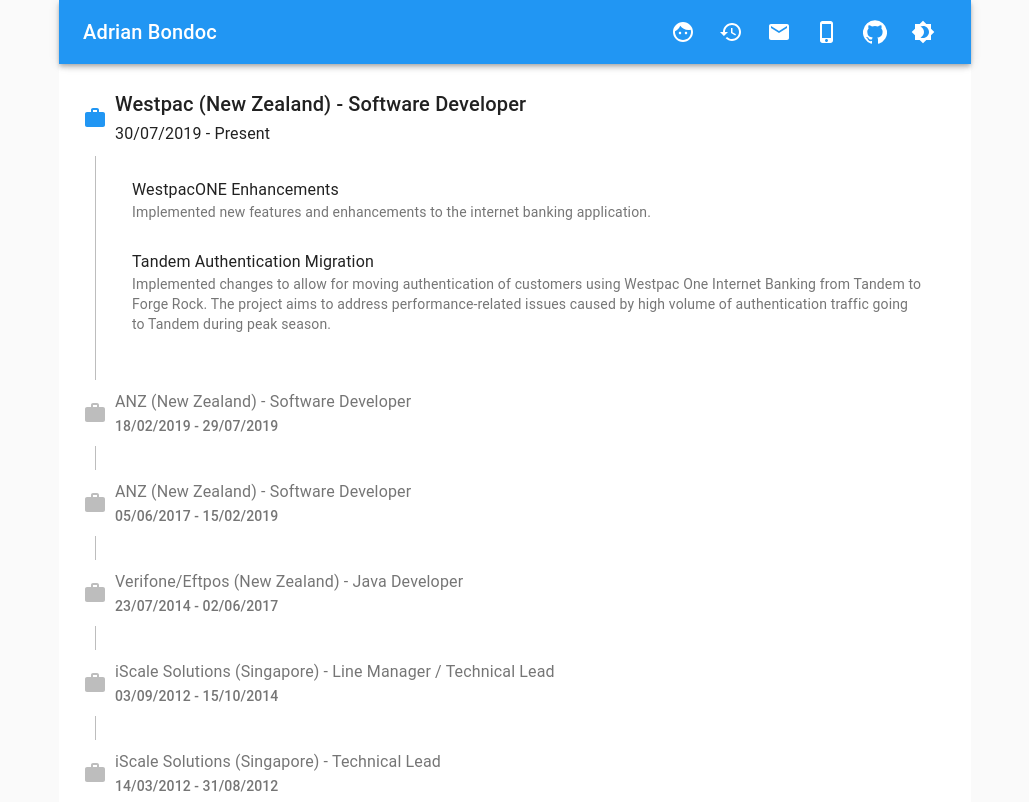
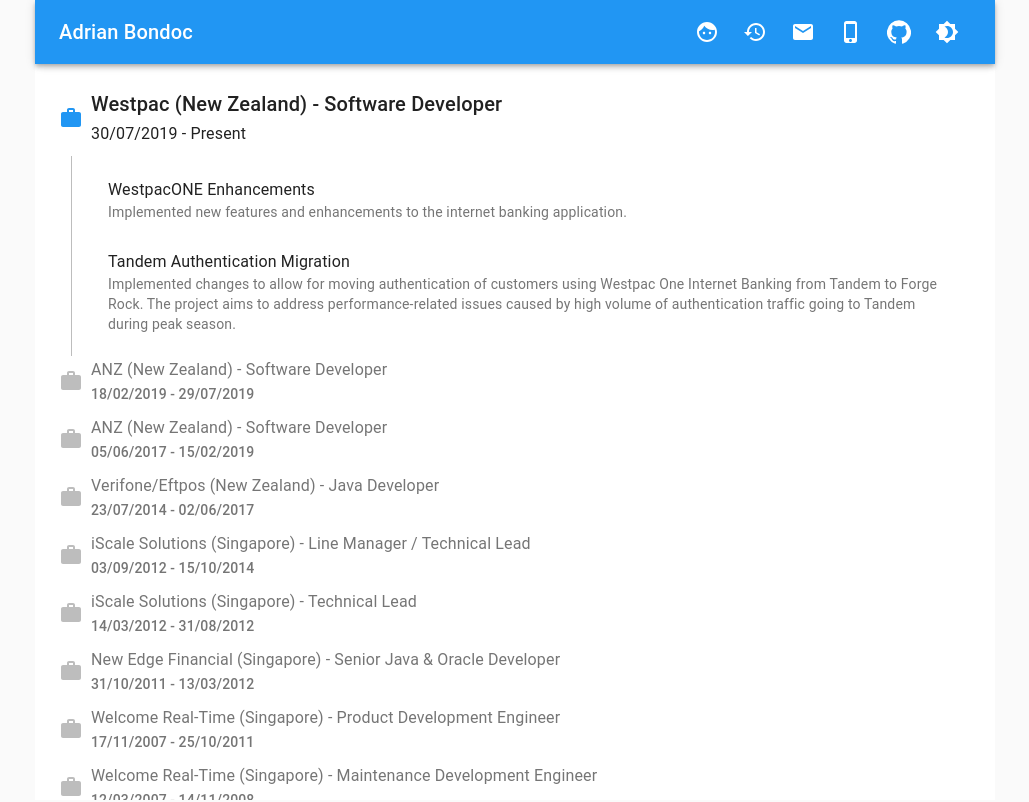
Before and after one commit to chiknrice/cv, a React (Create React App) app: page /timeline in a window 1280 px wide. Shown: the top 802 px of the page, without its empty margins (125-1154 px from the left). Built offline with nearby package versions, Linux system fonts and the light colour scheme.

Commit message:
redesigned scrolling and refactored timeline

```diff
--- a/src/App.js
+++ b/src/App.js
@@ -3,6 +3,18 @@
 import { Container } from '@material-ui/core';
 import { Header, Landing, Timeline } from './components';
 import { BrowserRouter as Router, Switch, Route } from 'react-router-dom';
+import { makeStyles } from '@material-ui/styles';
+
+const useStyles = makeStyles({
+  container: {
+    height: '100vh',
+    display: 'flex',
+    flexDirection: 'column'
+  },
+  bodyContainer: {
+    flexGrow: 1
+  }
+});
 
 const mapStateToProps = state => ({ ...state });
 
@@ -10,17 +22,17 @@
   if (cv.loading) {
     throw new Error('App can only be rendered with a loaded cv');
   }
-  // const classes = useStyles();
+  const classes = useStyles();
   return (
-    <Container maxWidth="md">
+    <Container maxWidth="md" className={classes.container} disableGutters>
       <Router>
         <Header />
         <Switch>
           <Route path="/" exact={true}>
-            <Landing />
+            <Landing className={classes.bodyContainer} />
           </Route>
           <Route path="/timeline">
-            <Timeline />
+            <Timeline className={classes.bodyContainer} />
           </Route>
         </Switch>
       </Router>
--- a/src/components/Header/index.js
+++ b/src/components/Header/index.js
@@ -49,7 +49,7 @@
   const theme = useTheme();
   return (
     <AppBar
-      position="sticky"
+      position="static"
       color={theme.palette.type === 'light' ? 'primary' : 'inherit'}
     >
       <Toolbar>
--- a/src/components/Landing/index.js
+++ b/src/components/Landing/index.js
@@ -1,16 +1,36 @@
 import React from 'react';
 import { connect } from 'react-redux';
-import { Container, Paper, Typography } from '@material-ui/core';
+import { Container, Paper, Typography, Divider } from '@material-ui/core';
+import { makeStyles } from '@material-ui/styles';
+
+const useStyles = makeStyles({
+  topMargin: {
+    marginTop: '20px'
+  },
+  topPadding: {
+    paddingTop: '20px'
+  },
+  paper: {
+    height: '100%'
+  }
+});
 
 const mapStateToProps = state => ({
   summary: state.cv.summary
 });
 
 export const Landing = connect(mapStateToProps)(({ summary }) => {
+  const classes = useStyles();
   return (
-    <Paper elevation={0}>
-      <Container>
-        <Typography variant="body1" align="justify">
+    <Paper elevation={0} className={classes.paper}>
+      <Container className={classes.topPadding}>
+        <Typography variant="h4">Qualification Summary</Typography>
+        <Divider className={classes.topMargin} />
+        <Typography
+          variant="body1"
+          className={classes.topMargin}
+          align="justify"
+        >
           {summary}
         </Typography>
       </Container>
--- a/src/components/Timeline/index.js
+++ b/src/components/Timeline/index.js
@@ -13,6 +13,15 @@
 import { connect } from 'react-redux';
 import { createSelector } from '@reduxjs/toolkit';
 import { uiActions } from '../../store';
+import { makeStyles } from '@material-ui/styles';
+
+const useStyles = makeStyles({
+  timeline: {
+    overflowY: 'scroll',
+    overflowX: 'hidden',
+    height: '100%'
+  }
+});
 
 const uiSelector = state => state.ui;
 
@@ -58,14 +67,8 @@
   return <Work color={active ? 'primary' : 'disabled'} />;
 };
 
-export const Timeline = connect(
-  mapStateToProps,
-  mapDispatchToProps
-)(({ selectedTimelineElement, experiences, handleExperienceClick }) => {
-  const selectedDate = selectedTimelineElement['start-date'];
-  const timelineElements = experiences.map(
-    ({ startDate, endDate, role, company, location }) => {
-      const active = startDate === selectedDate;
+const WorkExperience = ({ experience, active, details, handleClick }) => {
+  const { startDate, endDate, role, company, location } = experience;
   const label = (
     <Typography
       variant={active ? 'h6' : 'subtitle1'}
@@ -77,9 +80,27 @@
       color={active ? 'textPrimary' : 'textSecondary'}
     >{`${startDate} - ${endDate}`}</Typography>
   );
-      const projectListItems =
-        active && selectedTimelineElement.projects
-          ? selectedTimelineElement.projects.map(project => (
+  return (
+    <Step
+      key={startDate}
+      active={active}
+      completed={false}
+      onClick={() => handleClick(startDate)}
+    >
+      <StepLabel
+        StepIconComponent={WorkIcon}
+        StepIconProps={{ active }}
+        optional={caption}
+      >
+        {label}
+      </StepLabel>
+      <StepContent>{details}</StepContent>
+    </Step>
+  );
+};
+
+const Projects = ({ projects }) => {
+  const projectListItems = projects.map(project => (
     <ListItem key={project.title}>
       <ListItemText
         primary={project.title}
@@ -88,31 +109,39 @@
         secondaryTypographyProps={{ variant: 'body2' }}
       />
     </ListItem>
-            ))
-          : null;
-      const content = projectListItems ? <List>{projectListItems}</List> : null;
+  ));
+  return <List>{projectListItems}</List>;
+};
+
+export const Timeline = connect(
+  mapStateToProps,
+  mapDispatchToProps
+)(({ selectedTimelineElement, experiences, handleExperienceClick }) => {
+  const selectedDate = selectedTimelineElement['start-date'];
+  const timelineElements = experiences.map(experience => {
+    const active = experience.startDate === selectedDate;
+    const details =
+      active && selectedTimelineElement.projects ? (
+        <Projects projects={selectedTimelineElement.projects} />
+      ) : null;
+    return (
+      <WorkExperience
+        experience={experience}
+        active={active}
+        details={details}
+        handleClick={handleExperienceClick}
+      />
+    );
+  });
+
+  const classes = useStyles();
 
   return (
-        <Step
-          key={startDate}
-          active={active}
-          completed={false}
-          onClick={() => handleExperienceClick(startDate)}
+    <Stepper
+      orientation="vertical"
+      nonLinear={true}
+      className={classes.timeline}
     >
-          <StepLabel
-            StepIconComponent={WorkIcon}
-            StepIconProps={{ active }}
-            optional={caption}
-          >
-            {label}
-          </StepLabel>
-          <StepContent>{content}</StepContent>
-        </Step>
-      );
-    }
-  );
-  return (
-    <Stepper orientation="vertical" nonLinear={true}>
       {timelineElements}
     </Stepper>
   );
--- a/src/store/index.js
+++ b/src/store/index.js
@@ -8,18 +8,12 @@
   }
 });
 
-export const CurrentView = {
-  TIMELINE: 'TIMELINE',
-  JOB_DETAIL: 'JOB_DETAIL'
-};
-
 const uiSlice = createSlice({
   name: 'ui',
   initialState: {
     themeOptions: {
       paletteType: 'light'
     },
-    view: CurrentView.TIMELINE,
     selectedDate: 'first'
   },
   reducers: {
@@ -27,14 +21,8 @@
       state.themeOptions.paletteType =
         state.themeOptions.paletteType === 'light' ? 'dark' : 'light';
     },
-    setCurrentView: (state, action) => {
-      state.view = action.payload;
-    },
     setSelectedDate: (state, action) => {
-      state.selectedDate =
-        state.selectedDate !== 'first' && state.selectedDate === action.payload
-          ? 'first'
-          : action.payload;
+      state.selectedDate = action.payload;
     }
   }
 });
```
Lines whose indentation alone changed are shown as unchanged.
